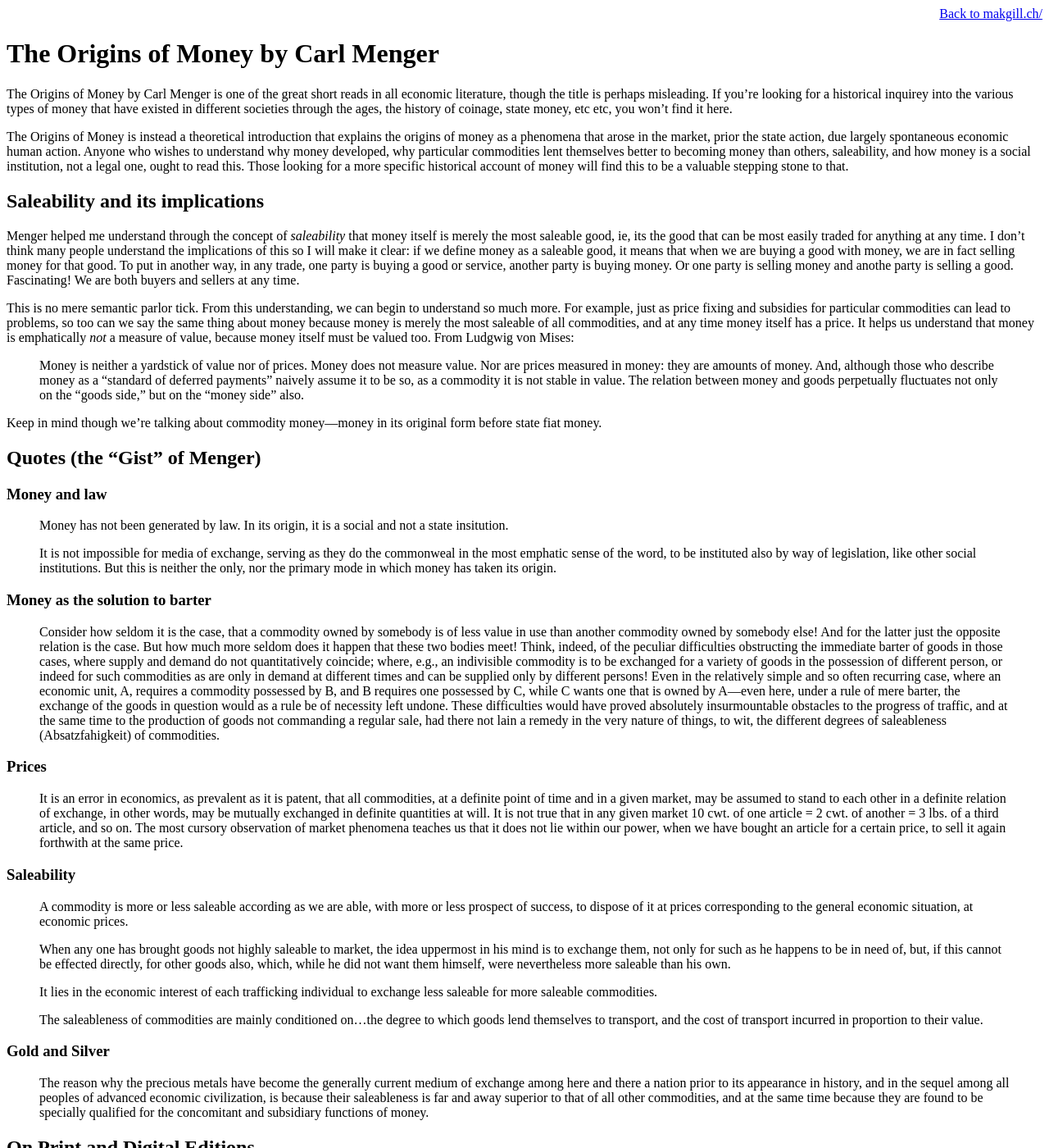
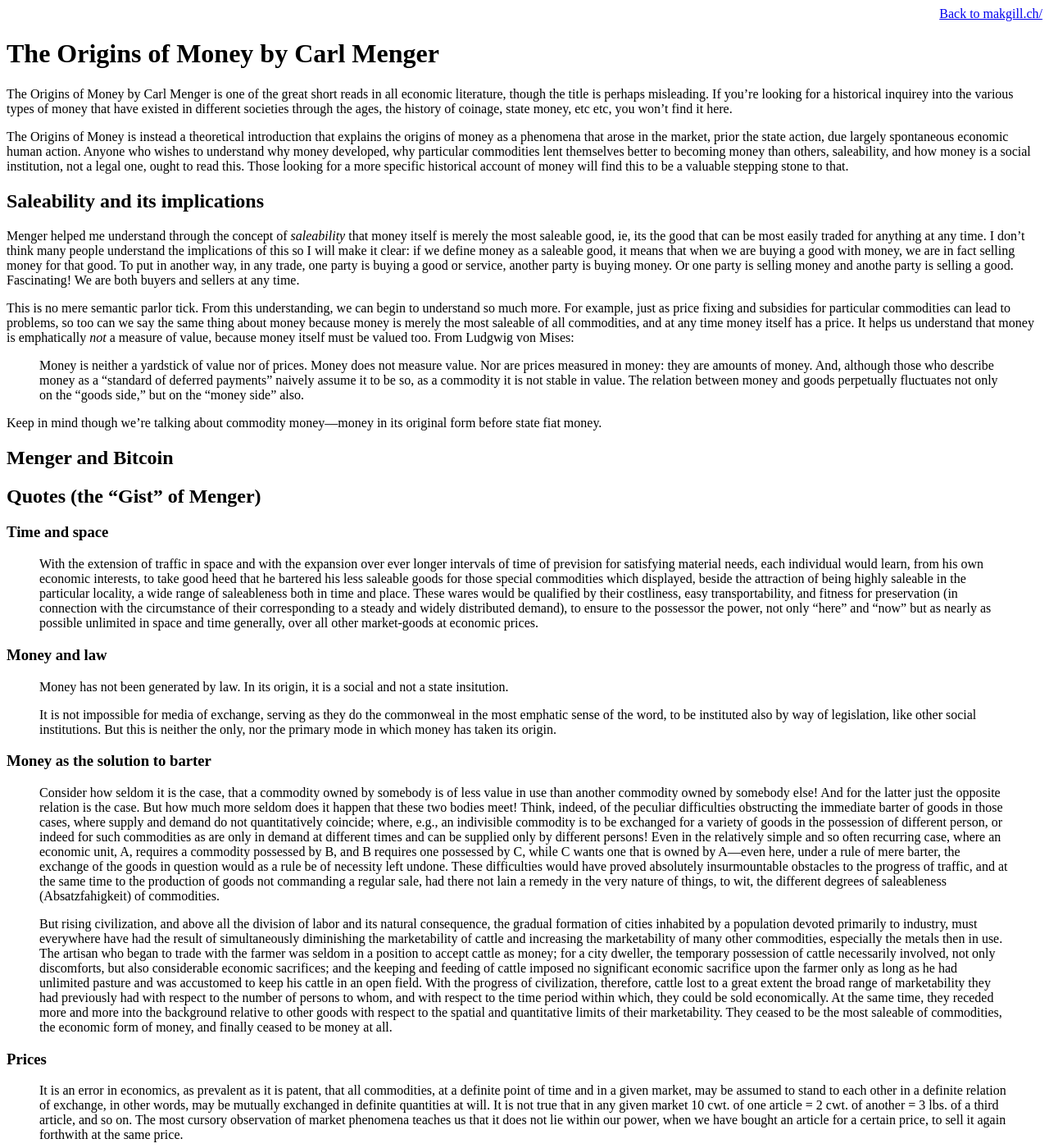
Before and after one commit to derykmakgill/website, a Jekyll site: the page built from originsmoney.md, in a window 1280 px wide and 1400 px high. Shown: the whole window at 82% size. Built offline with Jekyll 4.4.1, drawn with Linux system fonts in a browser that asks for light colours.

Commit message:
Update originsmoney.md

```diff
--- a/originsmoney.md
+++ b/originsmoney.md
@@ -18,7 +18,14 @@ This is no mere semantic parlor tick. From this understanding, we can begin to u
 
 Keep in mind though we're talking about commodity money—money in its original form before state fiat money.
 
+## Menger and Bitcoin
+
 ## Quotes (the "Gist" of Menger)
+
+### Time and space
+
+>With the extension of traffic in space and with the expansion over ever longer intervals of time of prevision for satisfying material needs, each individual would learn, from his own economic interests, to take good heed that he bartered his less saleable goods for those special commodities which displayed, beside the attraction of being highly saleable in the particular locality, a wide range of saleableness both in time and place. These wares would be qualified by their costliness, easy transportability, and fitness for preservation (in connection with the circumstance of their corresponding to a steady and widely distributed demand), to ensure to the possessor the power, not only “here” and “now” but as nearly as possible unlimited in space and time generally, over all other market-goods at economic prices.
+
 
 ### Money and law
 
@@ -54,6 +61,8 @@ These difficulties would have proved absolutely insurmountable obstacles to the
 of traffic, and at the same time to the production of goods not commanding a regular sale,
 had there not lain a remedy in the very nature
 of things, to wit, the different degrees of saleableness (Absatzfahigkeit) of commodities.
+
+>But rising civilization, and above all the division of labor and its natural consequence, the gradual formation of cities inhabited by a population devoted primarily to industry, must everywhere have had the result of simultaneously diminishing the marketability of cattle and increasing the marketability of many other commodities, especially the metals then in use. The artisan who began to trade with the farmer was seldom in a position to accept cattle as money; for a city dweller, the temporary possession of cattle necessarily involved, not only discomforts, but also considerable economic sacrifices; and the keeping and feeding of cattle imposed no significant economic sacrifice upon the farmer only as long as he had unlimited pasture and was accustomed to keep his cattle in an open field. With the progress of civilization, therefore, cattle lost to a great extent the broad range of marketability they had previously had with respect to the number of persons to whom, and with respect to the time period within which, they could be sold economically. At the same time, they receded more and more into the background relative to other goods with respect to the spatial and quantitative limits of their marketability. They ceased to be the most saleable of commodities, the economic form of money, and finally ceased to be money at all.
 
 ### Prices
 
```
